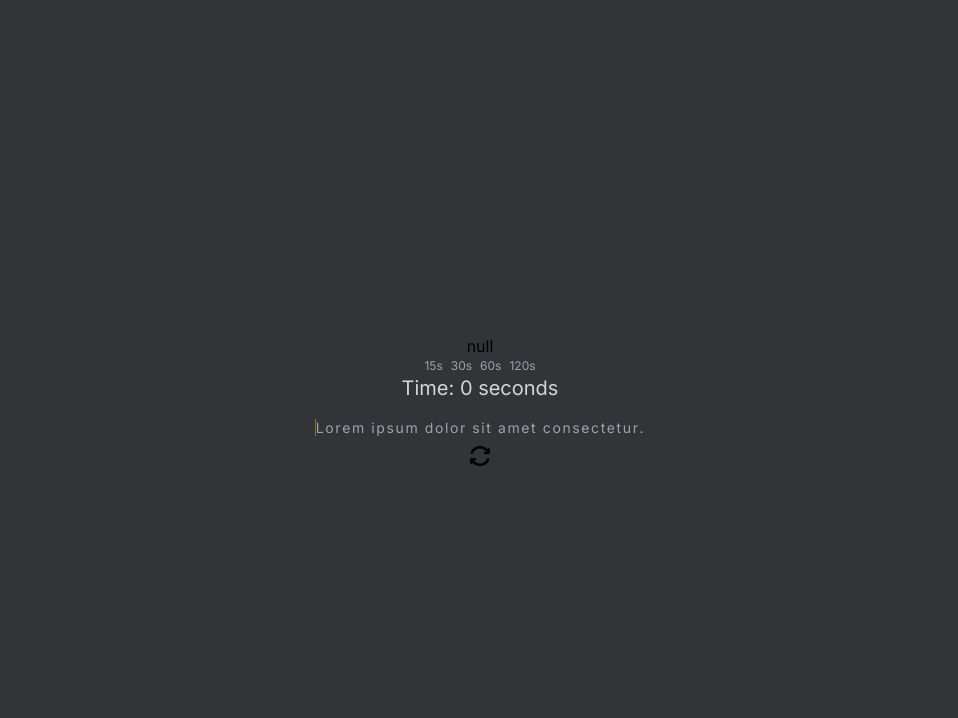
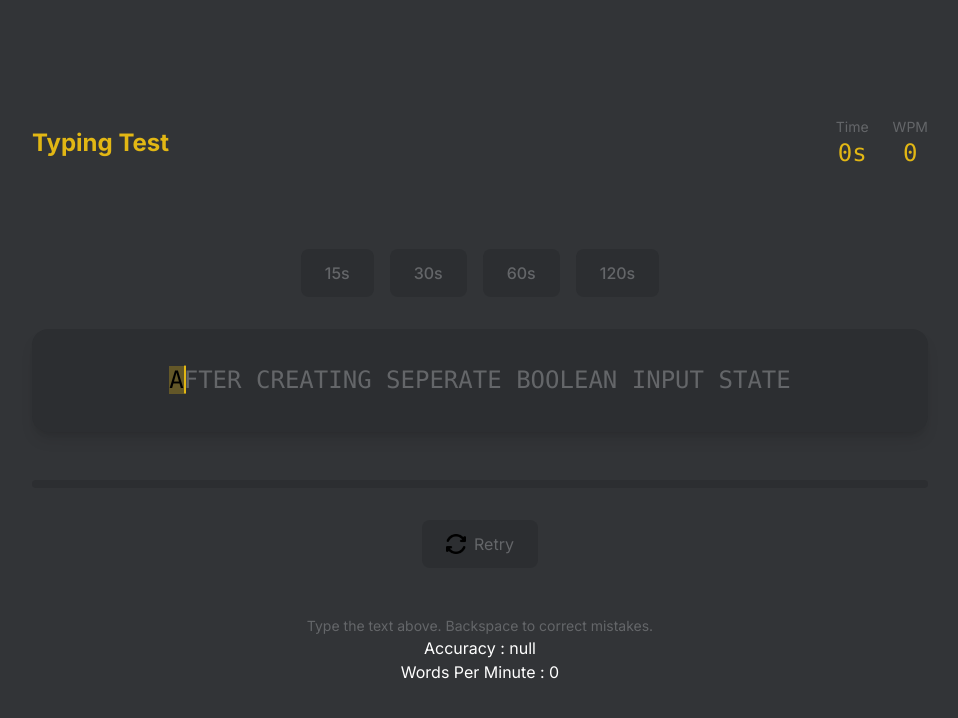
Before and after one commit to mohithingorani/Typing-Speed, a Next.js app: page / in a window 1280 px wide. Shown: the top 718 px of the page, without its empty margins (160-1118 px from the left). Built offline with nearby package versions, Linux system fonts and the light colour scheme.

Commit message:
fixed build and ts errors

```diff
--- /dev/null
+++ b/src/app/components/Instructions.tsx
@@ -0,0 +1,5 @@
+export const TestInstructions = () => (
+  <div className="mt-12 text-center text-muted text-sm">
+    <p>Type the text above. Backspace to correct mistakes.</p>
+  </div>
+);
--- /dev/null
+++ b/src/app/components/StatComp.tsx
@@ -0,0 +1,6 @@
+export const Stat = ({ label, value }: { label: string; value: string | number }) => (
+  <div className="text-center">
+    <div className="text-sm">{label}</div>
+    <div className="text-2xl font-mono text-accent">{value}</div>
+  </div>
+);
--- /dev/null
+++ b/src/app/components/TestControls.tsx
@@ -0,0 +1,46 @@
+import Image from "next/image";
+
+export const TestControls = ({
+  progressPercentage,
+  selectedTime,
+  hasStartedTyping,
+  onRetry,
+  isTestComplete
+}: {
+  progressPercentage: number;
+  selectedTime: number | null;
+  hasStartedTyping: boolean;
+  onRetry: () => void;
+  isTestComplete: boolean;
+}) => (
+  <div className="w-full max-w-4xl">
+    {/* Progress Bar */}
+    <div className="w-full bg-card rounded-full h-2 mb-8">
+      <div
+        className="bg-accent h-2 rounded-full transition-all duration-300"
+        style={{ width: `${progressPercentage}%` }}
+      />
+    </div>
+
+    {/* Control Buttons */}
+    <div className="flex justify-center items-center gap-4">
+      <button
+        onClick={onRetry}
+        className="flex items-center gap-2 bg-card text-muted hover:text-accent hover:bg-card-hover px-6 py-3 rounded-lg transition-all duration-200"
+      >
+        <Image src="/sync.png" alt="retry" width="20" height="20" />
+        <span>Retry</span>
+      </button>
+
+      {selectedTime && (
+        <div className="text-muted text-sm">
+          {!hasStartedTyping
+            ? "Start typing to begin..."
+            : isTestComplete
+              ? "Test complete!"
+              : "Typing in progress..."}
+        </div>
+      )}
+    </div>
+  </div>
+);
--- /dev/null
+++ b/src/app/components/TestHeader.tsx
@@ -0,0 +1,18 @@
+import { Stat } from "./StatComp";
+
+export const TestHeader = ({ timer, wordsPerMinute, accuracy }: {
+  timer: number;
+  wordsPerMinute: number;
+  accuracy: number | null;
+}) => (
+  <div className="w-full max-w-4xl mb-12">
+    <div className="flex justify-between items-center mb-8">
+      <h1 className="text-2xl font-bold text-accent">Typing Test</h1>
+      <div className="flex gap-6 text-muted">
+        <Stat label="Time" value={`${timer}s`} />
+        <Stat label="WPM" value={wordsPerMinute} />
+        {accuracy !== null && <Stat label="Accuracy" value={`${accuracy}%`} />}
+      </div>
+    </div>
+  </div>
+);
--- /dev/null
+++ b/src/app/components/TimeSelector.tsx
@@ -0,0 +1,28 @@
+export const TimeSelector = ({
+  availableTimes,
+  selectedTime,
+  timeButtonRefs,
+  onTimeSelect
+}: {
+  availableTimes: number[];
+  selectedTime: number | null;
+  timeButtonRefs: React.RefObject<(HTMLButtonElement | null)[]>;
+  onTimeSelect: (time: number, index: number) => void;
+}) => (
+  <div className="flex justify-center gap-4 mb-8">
+    {availableTimes.map((time, index) => (
+      <button
+        key={time}
+        ref={el => { timeButtonRefs.current[index] = el; }}
+        className={`px-6 py-3 rounded-lg font-medium transition-all duration-200 ${
+          selectedTime === time
+            ? "bg-accent text-background shadow-lg"
+            : "bg-card text-muted hover:bg-card-hover hover:text-foreground"
+        }`}
+        onClick={() => onTimeSelect(time, index)}
+      >
+        {time}s
+      </button>
+    ))}
+  </div>
+);
--- /dev/null
+++ b/src/app/components/TypingArea.tsx
@@ -0,0 +1,26 @@
+export const TypingArea = ({
+  sentence,
+  currentCharIndex,
+  inputState,
+  getCharacterClassName
+}: {
+  sentence: string;
+  currentCharIndex: number;
+  inputState: boolean[];
+  getCharacterClassName: (index: number) => string;
+}) => (
+  <div className="w-full max-w-4xl mb-12">
+    <div className="bg-card rounded-2xl p-8 shadow-lg">
+      <div className="text-2xl leading-relaxed text-center font-mono select-none">
+        {sentence.split("").map((char, index) => (
+          <span
+            key={index}
+            className={getCharacterClassName(index)}
+          >
+            {char}
+          </span>
+        ))}
+      </div>
+    </div>
+  </div>
+);
--- /dev/null
+++ b/src/app/components/Warning.tsx
@@ -0,0 +1,9 @@
+import Image from "next/image";
+
+export const CapsLockWarning = ({ isVisible }: { isVisible: boolean }) =>
+  isVisible ? (
+    <div className="mb-6 flex items-center gap-2 bg-accent text-background px-4 py-2 rounded-lg">
+      <Image alt="caps lock" width="16" height="16" src="/lock.svg" />
+      <span className="text-sm font-medium">Caps Lock is ON</span>
+    </div>
+  ) : null;
--- a/src/app/globals.css
+++ b/src/app/globals.css
@@ -2,20 +2,59 @@
 @tailwind components;
 @tailwind utilities;
 
-body {
+.bg-background {
   background-color: #323437;
+}
+.bg-card {
+  background-color: #2c2e31;
+}
+.bg-card-hover {
+  background-color: #35373a;
+}
+.text-accent {
+  color: #e2b714;
+}
+.text-foreground {
+  color: #d1d0c5;
+}
+.text-muted {
+  color: #646669;
+}
+.text-correct {
+  color: #d1d0c5;
+}
+.text-incorrect {
+  color: #ca4754;
+  text-decoration: underline;
+}
+.text-upcoming {
+  color: #646669;
+}
+.text-current {
+  background-color: rgba(226, 183, 20, 0.3);
 }
 
 .blinking-cursor {
-  border-left: 0.1rem solid #e2b714;
-  animation: blink-animation 1s steps(2, start) infinite;
+  position: relative;
 }
-
-@keyframes blink-animation {
-  0% {
-    border-color: #e2b714;
+.blinking-cursor::after {
+  content: "";
+  position: absolute;
+  right: -2px;
+  top: 50%;
+  transform: translateY(-50%);
+  width: 2px;
+  height: 1.2em;
+  background-color: #e2b714;
+  animation: blink 1s infinite;
+}
+@keyframes blink {
+  0%,
+  50% {
+    opacity: 1;
   }
+  51%,
   100% {
-    border-color: transparent;
+    opacity: 0;
   }
 }
--- a/src/app/page.tsx
+++ b/src/app/page.tsx
@@ -1,182 +1,203 @@
 "use client";
 import Image from "next/image";
-import { redirect, useRouter } from "next/navigation";
-import { useState, useEffect, useRef } from "react";
+import { useState, useEffect, useRef, useCallback } from "react";
+import { TestHeader } from "./components/TestHeader";
+import { TimeSelector } from "./components/TimeSelector";
+import { CapsLockWarning } from "./components/Warning";
+import { TestControls } from "./components/TestControls";
+import { TestInstructions } from "./components/Instructions";
+import { TypingArea } from "./components/TypingArea";
 
 export default function Home() {
-  const sentence = "Lorem ipsum dolor sit amet consectetur.";
-  const [currentCharIndex, setCurrentCharIndex] = useState<number>(0);
+  const SENTENCE = "AFTER CREATING SEPERATE BOOLEAN INPUT STATE";
+  const AVAILABLE_TIMES = [15, 30, 60, 120];
+  const [currentCharIndex, setCurrentCharIndex] = useState(0);
   const [inputState, setInputState] = useState<boolean[]>([]);
-  const [timer, setTimer] = useState<number>(0);
+  const [timer, setTimer] = useState(0);
   const [selectedTime, setSelectedTime] = useState<number | null>(null);
-  const [startTimer, setStartTimer] = useState(false);
+  const [isTimerRunning, setIsTimerRunning] = useState(false);
   const [hasStartedTyping, setHasStartedTyping] = useState(false);
-  const buttonRefs = useRef<(HTMLButtonElement | null)[]>([]);
-  const [capsLock, setCapsLock] = useState<boolean>(false);
-  const availableTimes = [15, 30, 60, 120];
-  const [accuracy,setAccuracy] = useState<number | null>(null)
+  const [isCapsLockOn, setIsCapsLockOn] = useState(false);
+  const [accuracy, setAccuracy] = useState<number | null>(null);
+  const timeButtonRefs = useRef<(HTMLButtonElement | null)[]>([]);
 
-  const router = useRouter();
+  const wordsPerMinute = calculateWordsPerMinute();
+  const progressPercentage = selectedTime ? (timer / selectedTime) * 100 : 0;
+  const isTestComplete = selectedTime && timer >= selectedTime;
 
-  const setNewTimer = (time: number, index: number) => {
-    setSelectedTime(time);
-    setTimer(0); // Reset the timer to 0
-    setHasStartedTyping(false); // Reset typing status
-    setCurrentCharIndex(0); // Reset character index
-    setInputState([]); // Reset input state
-    setStartTimer(false); // Ensure the timer is not running
+  // Timer management
+  useEffect(() => {
+    if (!isTimerRunning || !selectedTime || timer >= selectedTime) return;
 
+    const interval = setInterval(() => {
+      setTimer((prev) => {
+        const newTime = prev + 1;
+        if (newTime >= selectedTime) {
+          setIsTimerRunning(false);
+          calculateAndSetAccuracy();
+        }
+        return newTime;
+      });
+    }, 1000);
 
-    // Remove focus from the button after setting the timer
-    if (buttonRefs.current[index]) {
-      buttonRefs.current[index]?.blur();
+    return () => clearInterval(interval);
+  }, [isTimerRunning, timer, selectedTime]);
+
+  // Keyboard event handlers
+  useEffect(() => {
+    const handleKeyDown = (event: KeyboardEvent) => {
+      handleCapsLockDetection(event);
+
+      if (shouldIgnoreKey(event.key)) return;
+
+      if (!hasStartedTyping && selectedTime) {
+        startTypingTest();
+      }
+
+      if (event.key === "Backspace") {
+        handleBackspace();
+        return;
+      }
+
+      if (isSingleCharacterKey(event.key)) {
+        handleCharacterInput(event.key);
       }
     };
 
+    document.addEventListener("keydown", handleKeyDown);
+    return () => document.removeEventListener("keydown", handleKeyDown);
+  }, [currentCharIndex, hasStartedTyping, selectedTime]);
+
+  // Caps lock detection
   useEffect(() => {
-    let interval: NodeJS.Timeout | null = null;
+    const handleCapsLockChange = (event: KeyboardEvent) => {
+      setIsCapsLockOn(event.getModifierState?.("CapsLock") ?? false);
+    };
 
-    if (startTimer && timer < (selectedTime || 0)) {
-      interval = setInterval(() => {
-        setTimer((prevTimer) => {
-          if (prevTimer + 1 >= (selectedTime || 0)) {
-            setStartTimer(false); // Stop the timer once it reaches the set time
-            clearInterval(interval!);
-          }
-          return prevTimer + 1;
-        });
-      }, 1000);
-    }
+    document.addEventListener("keydown", handleCapsLockChange);
+    return () => document.removeEventListener("keydown", handleCapsLockChange);
+  }, []);
 
-    return () => {
-      if (interval) clearInterval(interval); // Clear interval on unmount or when timer stops
+  // Core functions
+  const startTypingTest = () => {
+    setIsTimerRunning(true);
+    setHasStartedTyping(true);
   };
-  }, [startTimer, timer, selectedTime]);
 
-  const checkKeyPress = (a: string, b: string) => a === b;
+  const handleCharacterInput = (pressedKey: string) => {
+    const expectedChar = SENTENCE[currentCharIndex];
+    const isCorrect = pressedKey === expectedChar;
 
-  useEffect(() => {
-    const handleKeyDown = (event: KeyboardEvent) => {
-      if (!hasStartedTyping && selectedTime !== null) {
-        setStartTimer(true); // Start the timer when the user starts typing
-        setHasStartedTyping(true);
-      }
-
-      const userInput = event.key;
-      if (userInput === "Shift") {
-        return;
-      }
-      if (userInput === "Backspace" || userInput === "Delete") {
-        if (currentCharIndex > 0) {
-          setCurrentCharIndex(currentCharIndex - 1);
-          setInputState((prevState) => prevState.slice(0, -1)); // Remove last input state
-        }
-        return;
-      }
-      const expectedInput = sentence[currentCharIndex];
-      const isCorrect = checkKeyPress(userInput, expectedInput);
-
-      setInputState((prevState) => {
-        const newState = [...prevState];
+    setInputState((prev) => {
+      const newState = [...prev];
       newState[currentCharIndex] = isCorrect;
       return newState;
     });
 
-      setCurrentCharIndex((prevIndex) => prevIndex + 1);
+    setCurrentCharIndex((prev) => prev + 1);
   };
 
-    document.addEventListener("keydown", handleKeyDown);
-
-    return () => {
-      document.removeEventListener("keydown", handleKeyDown);
-    };
-  }, [currentCharIndex, sentence, hasStartedTyping, selectedTime]);
-
-  useEffect(() => {
-    document.addEventListener("keydown", function (event) {
-      if (event.getModifierState && event.getModifierState("CapsLock")) {
-        setCapsLock(true);
-      } else {
-        setCapsLock(false);
+  const handleBackspace = () => {
+    if (currentCharIndex > 0) {
+      setCurrentCharIndex((prev) => prev - 1);
+      setInputState((prev) => prev.slice(0, -1));
     }
-    });
-  });
-
-  const handleRetry = () => {
-    setCurrentCharIndex(0); // Reset character index
-    setInputState([]); // Reset input state
-    setTimer(0); // Reset timer
-    setHasStartedTyping(false); // Reset typing status
-    setStartTimer(false); // Ensure the timer is not running
-    handleAccuracy();
-
-
   };
 
-  const handleAccuracy = ()=>{
-    const accuracy = Math.trunc((inputState.filter((input) => input).length / sentence.length)*100);
+  const calculateAndSetAccuracy = () => {
+    const correctChars = inputState.filter(Boolean).length;
+    const accuracy = Math.round((correctChars / SENTENCE.length) * 100);
     setAccuracy(accuracy);
+  };
+
+  function calculateWordsPerMinute() {
+    if (timer === 0) return 0;
+    const wordCount = SENTENCE.split(" ").length;
+    const minutes = timer / 60;
+    return Math.round(wordCount / minutes);
   }
-  return (
-    <div className="flex flex-col h-screen justify-center items-center">
-      {JSON.stringify(accuracy)}
-      {capsLock && (
-        <button className="flex items-center justify-between gap-1 bg-[#e2b714] text-[#323437] px-3 py-1.5 rounded-md select-none mb-2">
-          <div>
-            <Image alt="img" width="10" height="30" src="/lock.svg" />
-          </div>
-          <div className="text-xs">Caps Lock</div>
-        </button>
-      )}
-      <div className="flex justify-center gap-2 text-xs text-gray-400">
-        {availableTimes.map((time, index) => (
-          <button
-            key={time}
-            ref={(el) => {
-              buttonRefs.current[index] = el;
-            }}
-            className={`hover:text-white ${
-              selectedTime === time ? "text-yellow-500" : ""
-            }`}
-            onClick={() => setNewTimer(time, index)}
-          >
-            {time}s
-          </button>
-        ))}
-      </div>
-      <div className="mb-4 text-xl text-gray-300">Time: {timer} seconds</div>
 
-      <div className="text-gray-400 text-sm px-32">
-        {sentence.split("").map((char, index) => {
-          let style = "";
+  // UI actions
+  const selectTimeLimit = (time: number, index: number) => {
+    setSelectedTime(time);
+    resetTest();
+    setAccuracy(null);
+    blurTimeButton(index);
+  };
 
+  const resetTest = () => {
+    setCurrentCharIndex(0);
+    setInputState([]);
+    setTimer(0);
+    setHasStartedTyping(false);
+    setIsTimerRunning(false);
+  };
+
+  const retryTest = () => {
+    resetTest();
+    setAccuracy(null);
+  };
+
+  // Helper functions
+  const shouldIgnoreKey = (key: string) => key === "Shift";
+
+  const isSingleCharacterKey = (key: string) => key.length === 1;
+
+  const handleCapsLockDetection = (event: KeyboardEvent) => {
+    setIsCapsLockOn(event.getModifierState?.("CapsLock") ?? false);
+  };
+
+  const blurTimeButton = (index: number) => {
+    timeButtonRefs.current[index]?.blur();
+  };
+
+  const getCharacterClassName = (index: number): string => {
     if (index < currentCharIndex) {
-            style = inputState[index] ? "text-white" : "text-red-500";
+      return inputState[index] ? "text-correct" : "text-incorrect";
     }
     if (index === currentCharIndex) {
-            style = "blinking-cursor";
+      return "text-current blinking-cursor";
     }
+    return "text-upcoming";
+  };
+
   return (
-            <span
-              key={index}
-              className={style}
-              style={{ paddingRight: "0.1rem" }}
-            >
-              {char}
-            </span>
-          );
-        })}
-      </div>
-      <div>
-        <Image
-          src="/sync.png"
-          alt="retry"
-          width="20"
-          height="20"
-          className="pt-2 cursor-pointer"
-          onClick={handleRetry}
+    <div className="flex flex-col h-screen justify-center items-center bg-background px-6">
+      <TestHeader
+        timer={timer}
+        wordsPerMinute={wordsPerMinute}
+        accuracy={accuracy}
       />
-      </div>
+
+      <TimeSelector
+        availableTimes={AVAILABLE_TIMES}
+        selectedTime={selectedTime}
+        timeButtonRefs={timeButtonRefs}
+        onTimeSelect={selectTimeLimit}
+      />
+
+      <CapsLockWarning isVisible={isCapsLockOn} />
+
+      <TypingArea
+        sentence={SENTENCE}
+        currentCharIndex={currentCharIndex}
+        inputState={inputState}
+        getCharacterClassName={getCharacterClassName}
+      />
+
+      <TestControls
+        progressPercentage={progressPercentage}
+        selectedTime={selectedTime}
+        hasStartedTyping={hasStartedTyping}
+        onRetry={retryTest}
+        isTestComplete={isTestComplete}
+      />
+
+      {/* Footer */}
+      <TestInstructions />
+      <div className="text-white">Accuracy : {JSON.stringify(accuracy)}</div>
+
+      <div className="text-white">Words Per Minute : {JSON.stringify(wordsPerMinute)}</div>
     </div>
   );
 }
```
Also changed, not shown: package.json (+5 -5 lines), src/app/accuracy/page.tsx (deleted, +0 -18 lines), 1 other file (tests, documents, lock files or other folders). Lines whose indentation alone changed are shown as unchanged.
